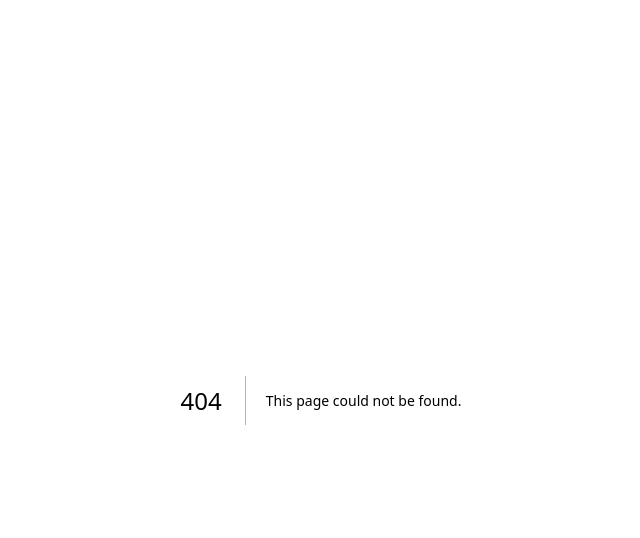
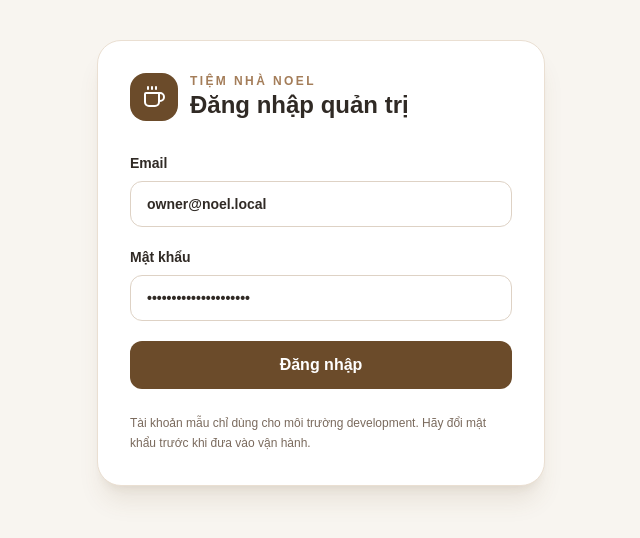
Before and after one commit to tanthanh381/Noel, a Next.js app: page /login in a window 1280 px wide. Before the commit this address had no page. Shown: the top 538 px of the page, without its empty margins (319-959 px from the left). Built offline with nearby package versions, Linux system fonts and the light colour scheme.

Commit message:
feat: add development login screen

```diff
--- /dev/null
+++ b/src/app/login/page.tsx
@@ -0,0 +1,49 @@
+"use client";
+
+import { FormEvent, useState } from "react";
+import { useRouter } from "next/navigation";
+import { Coffee, Loader2 } from "lucide-react";
+
+export default function LoginPage() {
+  const router = useRouter();
+  const [email, setEmail] = useState("owner@noel.local");
+  const [password, setPassword] = useState("NoelDev-2026-ChangeMe");
+  const [error, setError] = useState("");
+  const [loading, setLoading] = useState(false);
+
+  async function submit(event: FormEvent<HTMLFormElement>) {
+    event.preventDefault();
+    setLoading(true);
+    setError("");
+    const response = await fetch("/api/auth/login", {
+      method: "POST",
+      headers: { "Content-Type": "application/json" },
+      body: JSON.stringify({ email, password }),
+    });
+    if (!response.ok) {
+      const payload = await response.json().catch(() => ({}));
+      setError(payload.error || "Đăng nhập không thành công");
+      setLoading(false);
+      return;
+    }
+    router.push("/");
+  }
+
+  return (
+    <main className="min-h-screen bg-[#f8f5f0] px-4 py-10 text-[#302a25]">
+      <section className="mx-auto max-w-md rounded-3xl border border-[#eadfd2] bg-white p-8 shadow-xl shadow-[#6b4b2a]/10">
+        <div className="mb-8 flex items-center gap-3">
+          <div className="flex h-12 w-12 items-center justify-center rounded-2xl bg-[#6b4b2a] text-white"><Coffee size={24} /></div>
+          <div><p className="text-xs font-semibold uppercase tracking-[0.2em] text-[#a47d59]">Tiệm nhà Noel</p><h1 className="text-2xl font-bold">Đăng nhập quản trị</h1></div>
+        </div>
+        <form onSubmit={submit} className="space-y-5">
+          <label className="block text-sm font-semibold">Email<input required type="email" value={email} onChange={(event) => setEmail(event.target.value)} className="mt-2 w-full rounded-xl border border-[#ded2c5] px-4 py-3 outline-none focus:border-[#6b4b2a]" /></label>
+          <label className="block text-sm font-semibold">Mật khẩu<input required type="password" value={password} onChange={(event) => setPassword(event.target.value)} className="mt-2 w-full rounded-xl border border-[#ded2c5] px-4 py-3 outline-none focus:border-[#6b4b2a]" /></label>
+          {error && <p role="alert" className="rounded-xl bg-red-50 px-4 py-3 text-sm text-red-700">{error}</p>}
+          <button disabled={loading} className="flex w-full items-center justify-center gap-2 rounded-xl bg-[#6b4b2a] px-4 py-3 font-bold text-white transition hover:bg-[#53391f] disabled:opacity-60">{loading && <Loader2 size={17} className="animate-spin" />}Đăng nhập</button>
+        </form>
+        <p className="mt-6 text-xs leading-5 text-[#7a6a5d]">Tài khoản mẫu chỉ dùng cho môi trường development. Hãy đổi mật khẩu trước khi đưa vào vận hành.</p>
+      </section>
+    </main>
+  );
+}
```
